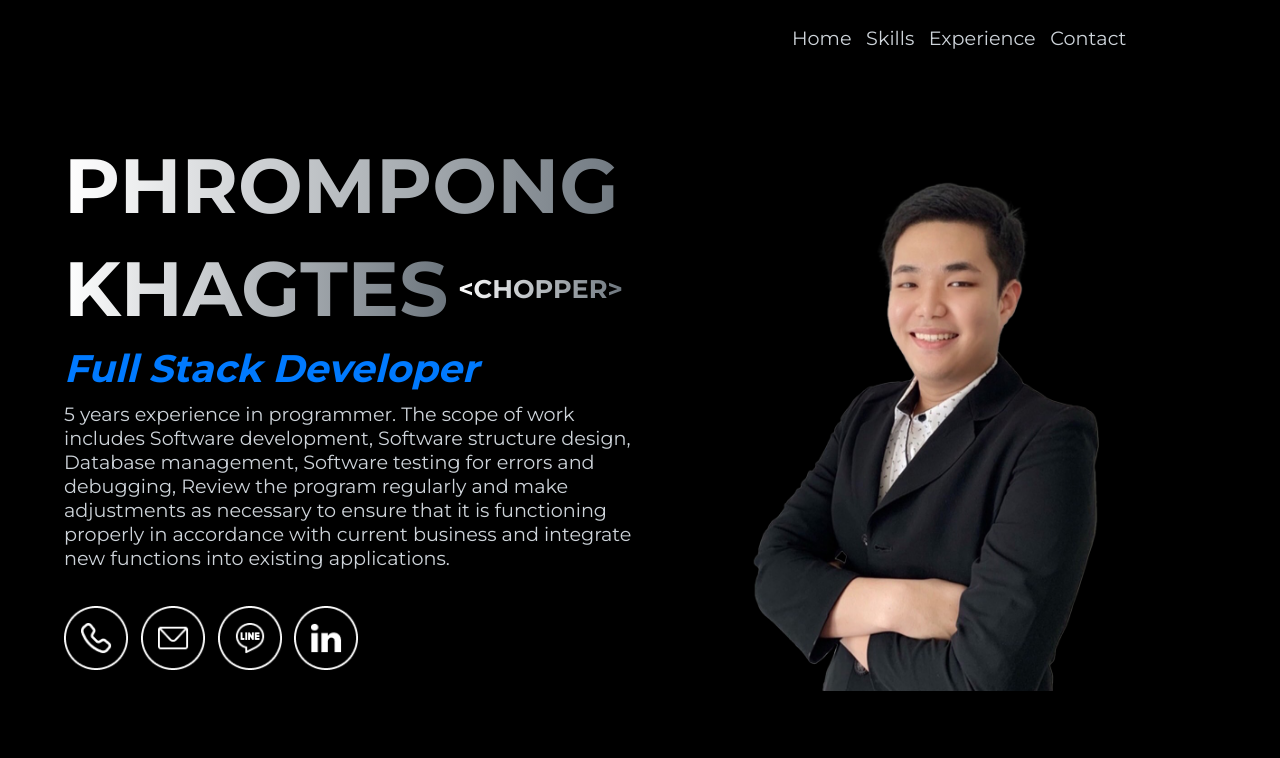
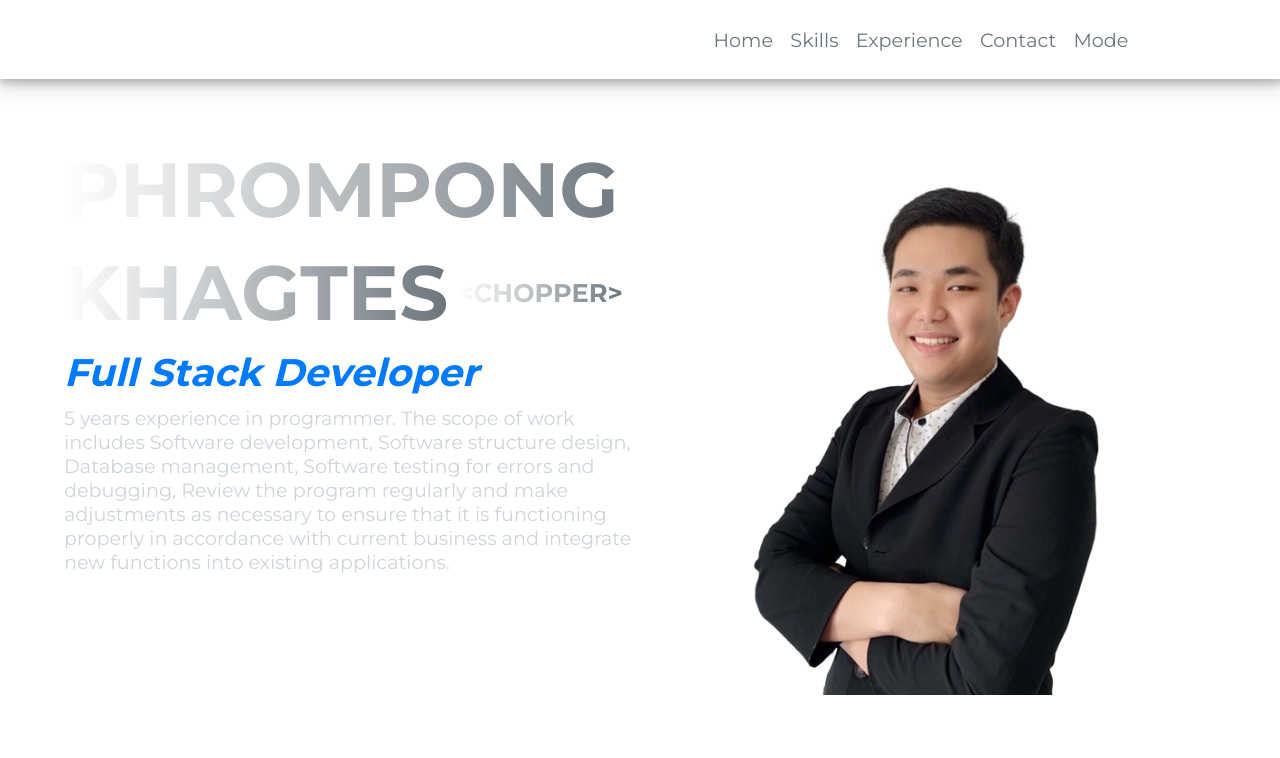
Before and after one commit to Phrompong/profile, a React (Create React App) app: page / in a window 1280 px wide. Shown: the top 758 px of the page. Built offline with nearby package versions, Linux system fonts and the light colour scheme.

Commit message:
Update dark mode for header

```diff
--- a/src/App.css
+++ b/src/App.css
@@ -26,3 +26,13 @@ body {
     opacity: 1;
   }
 }
+
+.App-dark-mode {
+  display: flex;
+  justify-content: center;
+  flex-direction: column;
+  width: 100%;
+  gap: 5vw;
+  background-color: white;
+  animation: fadeIn 3s;
+}
--- a/src/App.js
+++ b/src/App.js
@@ -5,7 +5,7 @@ import Company from './components/company/company';
 import Skill from "./components/skill/skill";
 import Experience from './components/experiences/experience';
 import MyProject from './components/my-project/my-project';
-import { useRef } from 'react';
+import { useRef, useState } from 'react';
 import Footer from './components/footer/footer';
 
 function App() {
@@ -15,13 +15,21 @@ function App() {
   const informationRef = useRef(null);
   const contactRef = useRef(null);
 
+  const [isDarkMode, setIsDarkMode] = useState(true);
+
+  const handleDarkMode = () => {
+    setIsDarkMode(!isDarkMode);
+  }
+
   return (
-    <div className="App">
+    <div className={ isDarkMode ? "App-dark-mode" : "App" }>
       <Header
         informationRef={ informationRef }
         skillRef={ skillRef }
         experienceRef={ experienceRef }
         contactRef={ contactRef }
+        handleDarkMode={ handleDarkMode }
+        isDarkMode={ isDarkMode }
       ></Header>
 
       <Information informationRef={ informationRef }></Information>
--- a/src/components/company/company.css
+++ b/src/components/company/company.css
@@ -2,7 +2,6 @@
     display: flex;
     flex-direction: row;
     justify-content: center;
-    background-color: #000000;
     gap: 4%;
     align-items: center;
     align-content: center;
--- a/src/components/header/header.css
+++ b/src/components/header/header.css
@@ -1,6 +1,5 @@
 .header {
     width: 100%;
-    background-color: #000000;
     display: flex;
     justify-content: flex-end;
     color: #CED4DA;
@@ -21,6 +20,29 @@
     display: none;
 }
 
+/* Dark Mode */
+.header-dark-mode {
+    width: 100%;
+    display: flex;
+    justify-content: flex-end;
+    color: #6C757D;
+    align-items: center;
+    border: 2px solid #FFFFFF;
+    box-shadow: 0 4px 8px 0 rgba(0, 0, 0, 0.2), 0 6px 20px 0 rgba(0, 0, 0, 0.19);
+}
+
+.header-list-dark-mode {
+    display: flex;
+    justify-content: flex-end;
+    gap: 5%;
+    margin-right: 10%;
+    font-size: 1.5vw;
+    padding: 2%;
+    cursor: pointer;
+}
+
+
+/* Mobile  */
 @media only screen and (max-width: 480px) {
     .header {
         display: none;
--- a/src/components/header/header.js
+++ b/src/components/header/header.js
@@ -3,13 +3,21 @@ import "../header/header.css";
 import hamburger from "../../images/hamburger.png";
 import close from "../../images/close.png";
 
-function Header({ informationRef, skillRef, experienceRef, contactRef }) {
+function Header({
+    informationRef,
+    skillRef,
+    experienceRef,
+    contactRef,
+    handleDarkMode,
+    isDarkMode
+}) {
     const [open, setOpen] = useState(false);
     const headers = [
         "Home",
         "Skills",
         "Experience",
-        "Contact"
+        "Contact",
+        "Mode"
     ];
 
 
@@ -27,14 +35,17 @@ function Header({ informationRef, skillRef, experienceRef, contactRef }) {
             case "Contact":
                 contactRef.current?.scrollIntoView({ behavior: 'smooth' });
                 break;
+            case 'Mode':
+                handleDarkMode();
+                break;
         }
     };
 
     return (
         <>
             {/* Header Desktop */ }
-            <div className='header'>
-                <span className='header-list'>
+            <div className={ isDarkMode ? "header-dark-mode" : "header" }>
+                <span className={ isDarkMode ? "header-list-dark-mode" : "header-list" }>
                     { headers.map((o, index) => (
                         < div key={ index } onClick={ () => { handleClick(o) } }> { o }</div>
                     )) }
--- a/src/components/information/information.css
+++ b/src/components/information/information.css
@@ -1,7 +1,6 @@
 .information {
     display: grid;
     grid-template-columns: 50% 50%;
-    background-color: #000000;
     width: 100%;
     color: white
 }
```
